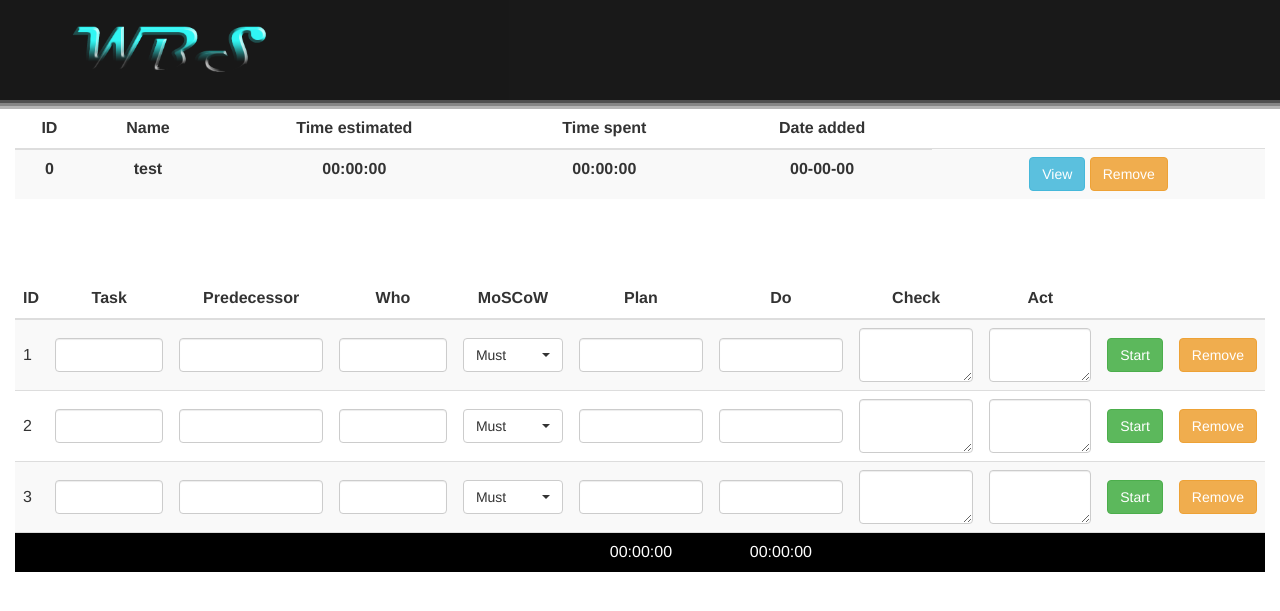
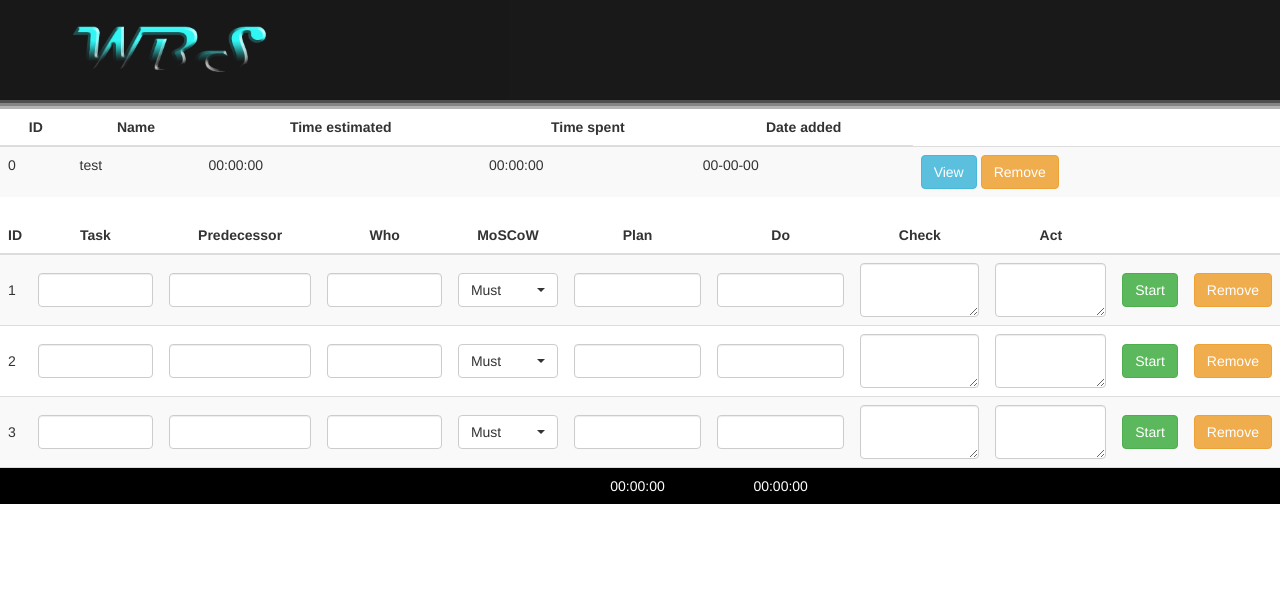
Before and after one commit to DamienKusters/wbsMonitor, a PHP site: page / in a window 1280 px wide. Shown: the top 611 px of the page. Run offline with PHP 8.4, Linux system fonts and the light colour scheme; lists and menus that the app fills with data are empty.

Commit message:
fixed html formatting

```diff
--- a/index.php
+++ b/index.php
@@ -1,4 +1,4 @@
-<html>
+<!DOCTYPE html>
     <head>
         <meta charset="utf-8">
         <meta http-equiv="X-UA-Compatible" content="IE=edge">
@@ -23,7 +23,9 @@
         <div style="height: 3px; background-color: #b4b4b4;"></div>
 
         <!-- Projects Table -->
-    <div class="col-md-12">
+        <div class="container-fluid">
+            <div class="row">
+                <div class="table-responsive">
                     <table class="table table-striped">
                         <thead>
                             <tr>
@@ -36,19 +38,22 @@
                         </thead>
                         <tbody>
                             <tr>
-            <th>0</th>
-            <th>test</th>
-            <th>00:00:00</th>
-            <th>00:00:00</th>
-            <th>00-00-00</th>
-            <th><input class="btn btn-info" type="button" value="View" /> <input class="btn btn-warning" type="button" value="Remove" /></th>
+                                <td>0</td>
+                                <td>test</td>
+                                <td>00:00:00</td>
+                                <td>00:00:00</td>
+                                <td>00-00-00</td>
+                                <td>
+                                    <input class="btn btn-info" type="button" value="View" />
+                                    <input class="btn btn-warning" type="button" value="Remove" />
+                                </td>
                             </tr>
                         </tbody>
                     </table>
-    <div>
-    <br /><br /><br />
+                </div>
+            </div>
 
-      <div class="container-fluid">
+
             <div class="row">
                 <div class="table-responsive">
                     <table class="table table-striped">
@@ -146,7 +151,6 @@
                 </div>
             </div>
         </div>
-</div>
         <script src="https://ajax.googleapis.com/ajax/libs/jquery/1.12.4/jquery.min.js"></script>
         <script src="js/bootstrap.min.js"></script>
         <script src="css/bootstrap-select-1.12.2/dist/js/bootstrap-select.min.js"></script>
```
Lines whose indentation alone changed are shown as unchanged.
